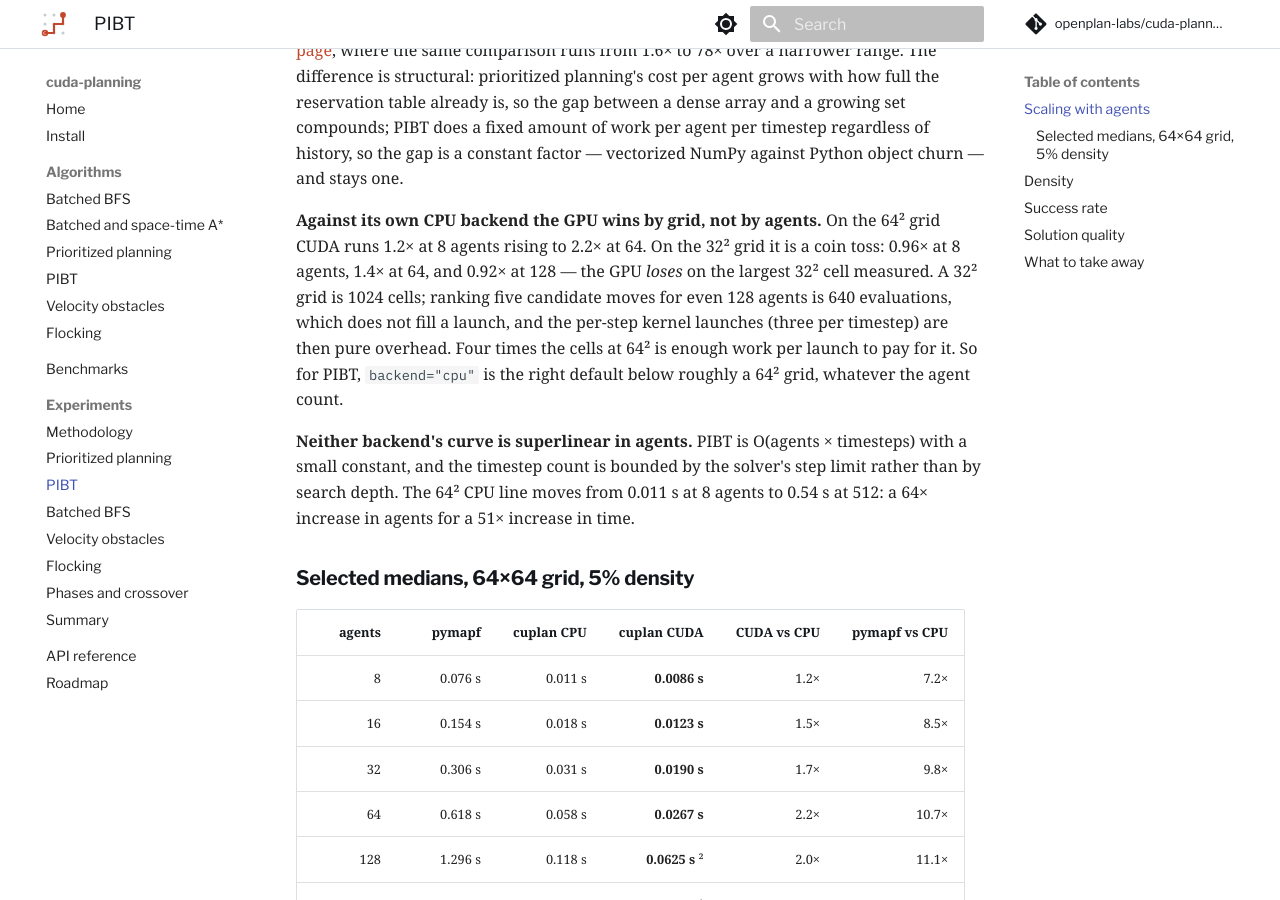
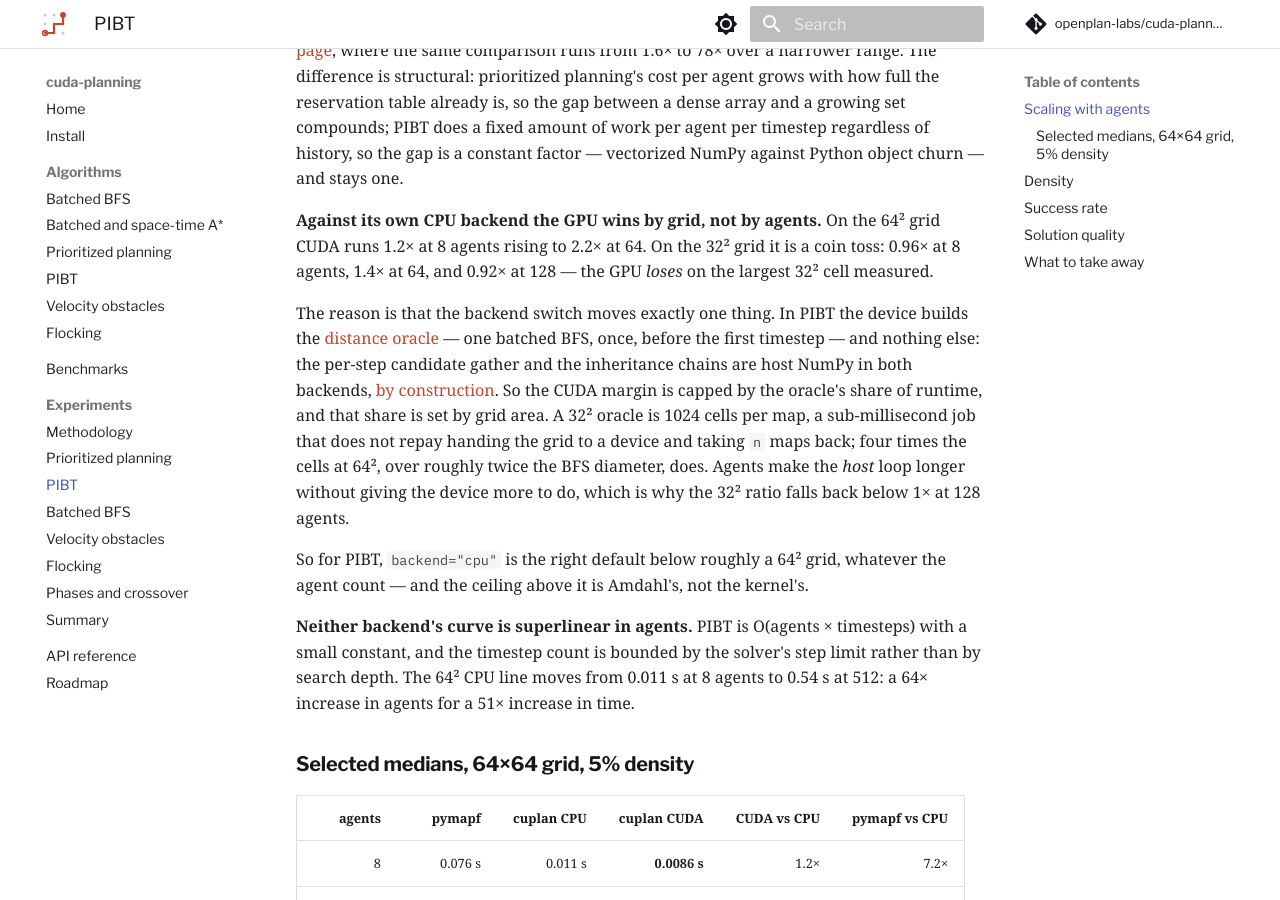
Before and after one commit to openplan-labs/cuda-planning, an MkDocs documentation site: the page built from docs/experiments/pibt.md, in a window 1280 px wide and 900 px high, scrolled down 969 px. Built offline with MkDocs 1.6.1 and Material for MkDocs 9.7.7, drawn with Linux system fonts in a browser that asks for light colours; comment, search, counter and statistics services are not loaded.

Commit message:
Correct what the CUDA backend actually does in PIBT
PIBT's device work is the batched distance oracle and nothing else --
the per-step candidate gather and the inheritance chains are host
NumPy in both backends, as algorithms/pibt.md has always said. The
Experiments PIBT page and benchmarks.md both claimed the per-step
ranking was accelerated too.

That correction is also the better explanation of the measurement:
the CUDA margin is capped by the oracle's share of runtime, which
grows with grid area, so 64x64 gives 1.2-2.2x while 32x32 is a wash
and falls to 0.92x at 128 agents where the host step loop dominates.

Also fixes the velocity-obstacle cone arithmetic in phases.md to
match the agents^2 x samples convention used on the VO page.

```diff
--- a/docs/experiments/pibt.md
+++ b/docs/experiments/pibt.md
@@ -44,12 +44,23 @@ object churn — and stays one.
 On the 64² grid CUDA runs 1.2× at 8 agents rising to 2.2× at 64. On
 the 32² grid it is a coin toss: 0.96× at 8 agents, 1.4× at 64, and
 0.92× at 128 — the GPU *loses* on the largest 32² cell measured.
-A 32² grid is 1024 cells; ranking five candidate moves for even 128
-agents is 640 evaluations, which does not fill a launch, and the
-per-step kernel launches (three per timestep) are then pure overhead.
-Four times the cells at 64² is enough work per launch to pay for it.
-So for PIBT, `backend="cpu"` is the right default below roughly a
-64² grid, whatever the agent count.
+
+The reason is that the backend switch moves exactly one thing. In
+PIBT the device builds the [distance oracle](bfs.md) — one batched
+BFS, once, before the first timestep — and nothing else: the per-step
+candidate gather and the inheritance chains are host NumPy in both
+backends, [by construction](../algorithms/pibt.md#parallelization).
+So the CUDA margin is capped by the oracle's share of runtime, and
+that share is set by grid area. A 32² oracle is 1024 cells per map, a
+sub-millisecond job that does not repay handing the grid to a device
+and taking `n` maps back; four times the cells at 64², over roughly
+twice the BFS diameter, does. Agents make the *host* loop longer
+without giving the device more to do, which is why the 32² ratio
+falls back below 1× at 128 agents.
+
+So for PIBT, `backend="cpu"` is the right default below roughly a 64²
+grid, whatever the agent count — and the ceiling above it is
+Amdahl's, not the kernel's.
 
 **Neither backend's curve is superlinear in agents.** PIBT is
 O(agents × timesteps) with a small constant, and the timestep count
```
Also changed, not shown: docs/benchmarks.md (+5 -4 lines), docs/experiments/summary.md (+11 -6 lines).
